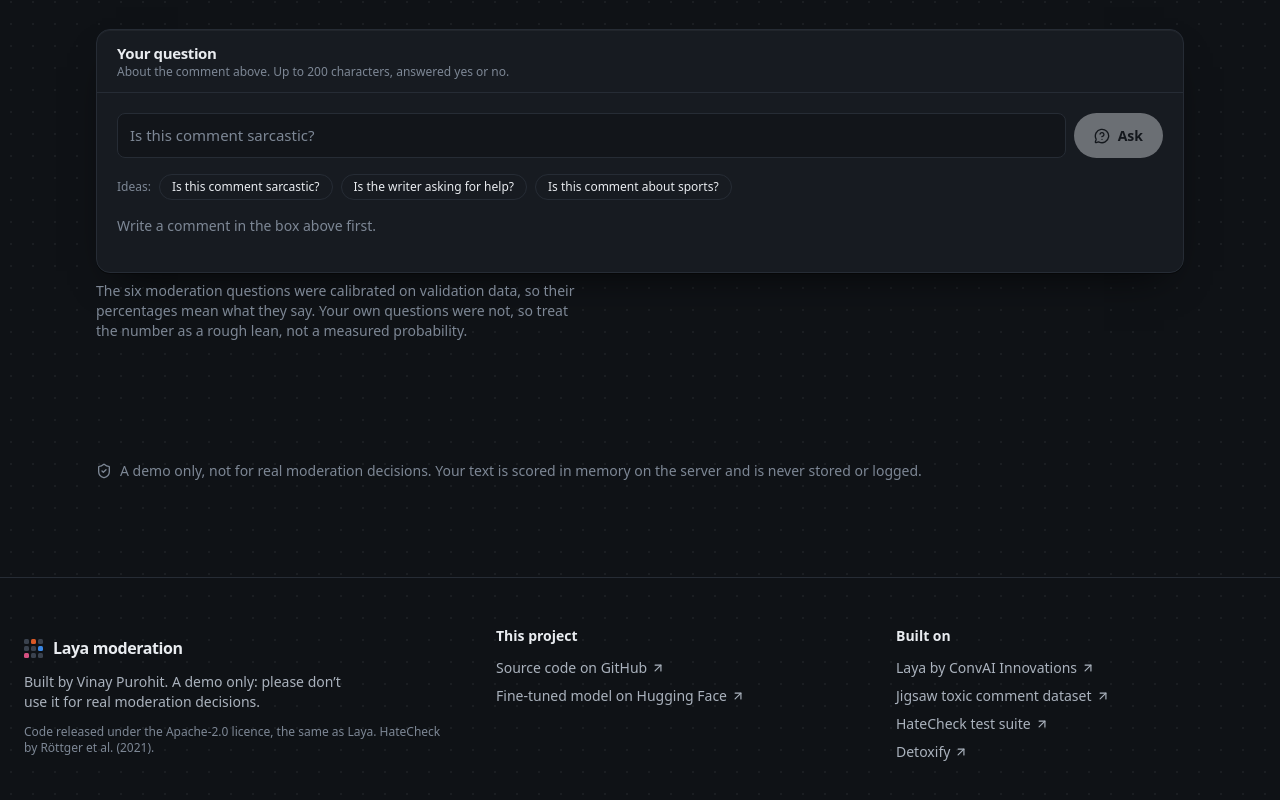
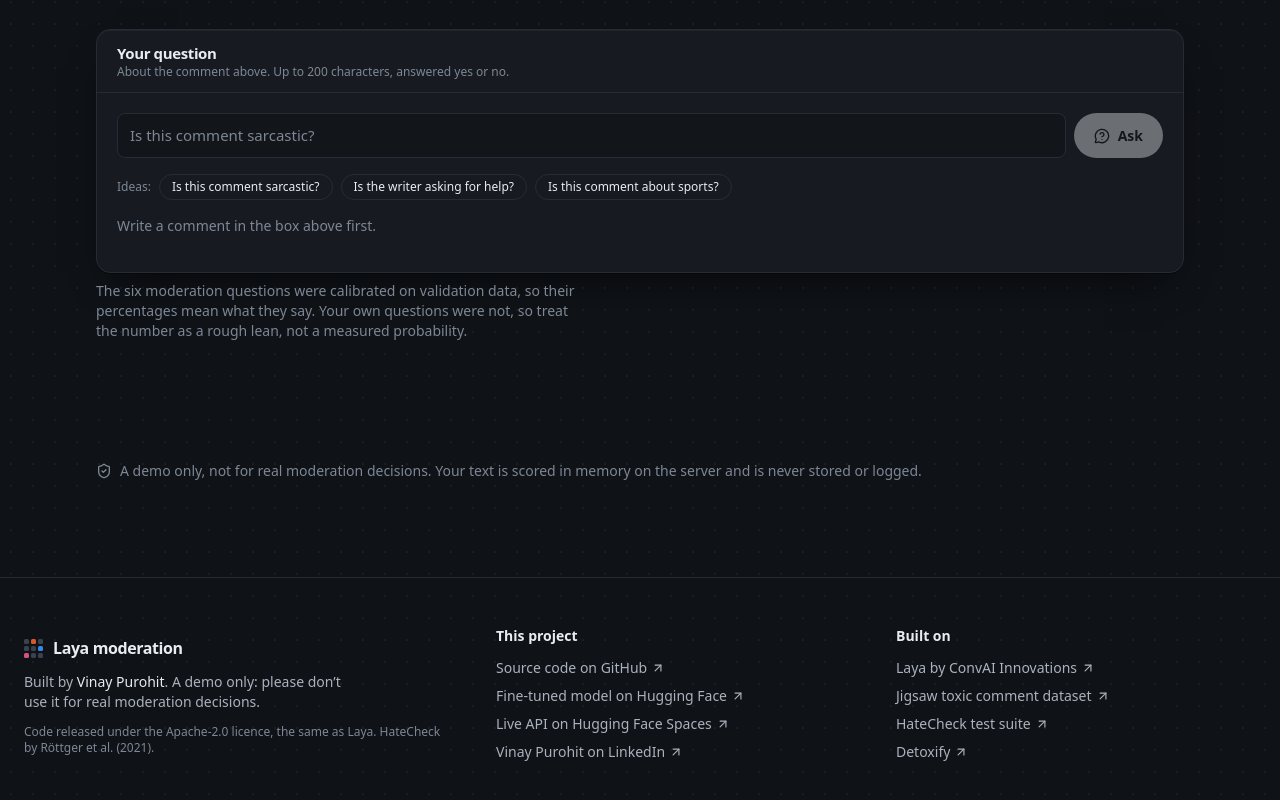
Before and after one commit to vinay162/laya-moderation, a React (Vite) app in the folder web/: page /try in a window 1280 px wide. Shown: the part 1263-2063 px from the top of the page. Built offline with nearby package versions, Linux system fonts and the light colour scheme.

Commit message:
Add LinkedIn, link previews and robots.txt; load heavy panels later

```diff
--- a/web/index.html
+++ b/web/index.html
@@ -8,6 +8,18 @@
       name="description"
       content="An open-source 421M-parameter model, fine-tuned for free on Kaggle, that matches Detoxify on the Jigsaw toxicity benchmark with calibrated confidence."
     />
+    <meta name="theme-color" content="#0f1216" />
+    <meta property="og:type" content="website" />
+    <meta property="og:url" content="https://laya-moderation.vercel.app/" />
+    <meta property="og:title" content="Laya moderation engine" />
+    <meta
+      property="og:description"
+      content="A free, open-source toxicity model within 0.001 of Detoxify on Jigsaw, with calibrated confidence that automates about 82% of moderation decisions."
+    />
+    <meta property="og:image" content="https://laya-moderation.vercel.app/og.png" />
+    <meta property="og:image:width" content="1200" />
+    <meta property="og:image:height" content="630" />
+    <meta name="twitter:card" content="summary_large_image" />
     <link rel="icon" type="image/svg+xml" href="/favicon.svg" />
     <script>
       try {
--- a/web/src/components/Footer.tsx
+++ b/web/src/components/Footer.tsx
@@ -8,6 +8,8 @@
   jigsaw: 'https://www.kaggle.com/c/jigsaw-toxic-comment-classification-challenge',
   hatecheck: 'https://github.com/paul-rottger/hatecheck-data',
   detoxify: 'https://github.com/unitaryai/detoxify',
+  space: 'https://huggingface.co/spaces/Vinay57/laya-moderation-demo',
+  linkedin: 'https://www.linkedin.com/in/vinay-purohit-58b3922b8',
 }
 
 const GROUPS = [
@@ -16,6 +18,8 @@
     links: [
       ['Source code on GitHub', EXTERNAL.github],
       ['Fine-tuned model on Hugging Face', EXTERNAL.model],
+      ['Live API on Hugging Face Spaces', EXTERNAL.space],
+      ['Vinay Purohit on LinkedIn', EXTERNAL.linkedin],
     ],
   },
   {
@@ -36,7 +40,12 @@
         <div>
           <Logo />
           <p className="mt-3 max-w-[40ch] text-sm text-ink-2">
-            Built by Vinay Purohit. A demo only: please don&rsquo;t use it for real moderation decisions.
+            Built by{' '}
+            <a href={EXTERNAL.linkedin} target="_blank" rel="noreferrer" className="font-medium text-ink underline-offset-2 hover:underline">
+              Vinay Purohit
+              <span className="sr-only"> on LinkedIn (opens in a new tab)</span>
+            </a>
+            . A demo only: please don&rsquo;t use it for real moderation decisions.
           </p>
           <p className="mt-3 text-xs text-ink-3">
             Code released under the Apache-2.0 licence, the same as Laya. HateCheck by R&ouml;ttger et al. (2021).
--- a/web/src/sections/Race.tsx
+++ b/web/src/sections/Race.tsx
@@ -14,7 +14,7 @@
 }
 
 export function Race() {
-  const [ref, near] = useNearView<HTMLDivElement>()
+  const [ref, near] = useNearView<HTMLDivElement>('150px')
   const state = useData('race_log', near)
   return (
     <Section
--- a/web/src/sections/Stream.tsx
+++ b/web/src/sections/Stream.tsx
@@ -23,7 +23,7 @@
 }
 
 export function Stream() {
-  const [ref, near] = useNearView<HTMLDivElement>('800px')
+  const [ref, near] = useNearView<HTMLDivElement>('150px')
   const state = useData('stream_log', near)
   return (
     <Section
```
Also changed, not shown: web/public/og.png (added), web/public/robots.txt (added).
